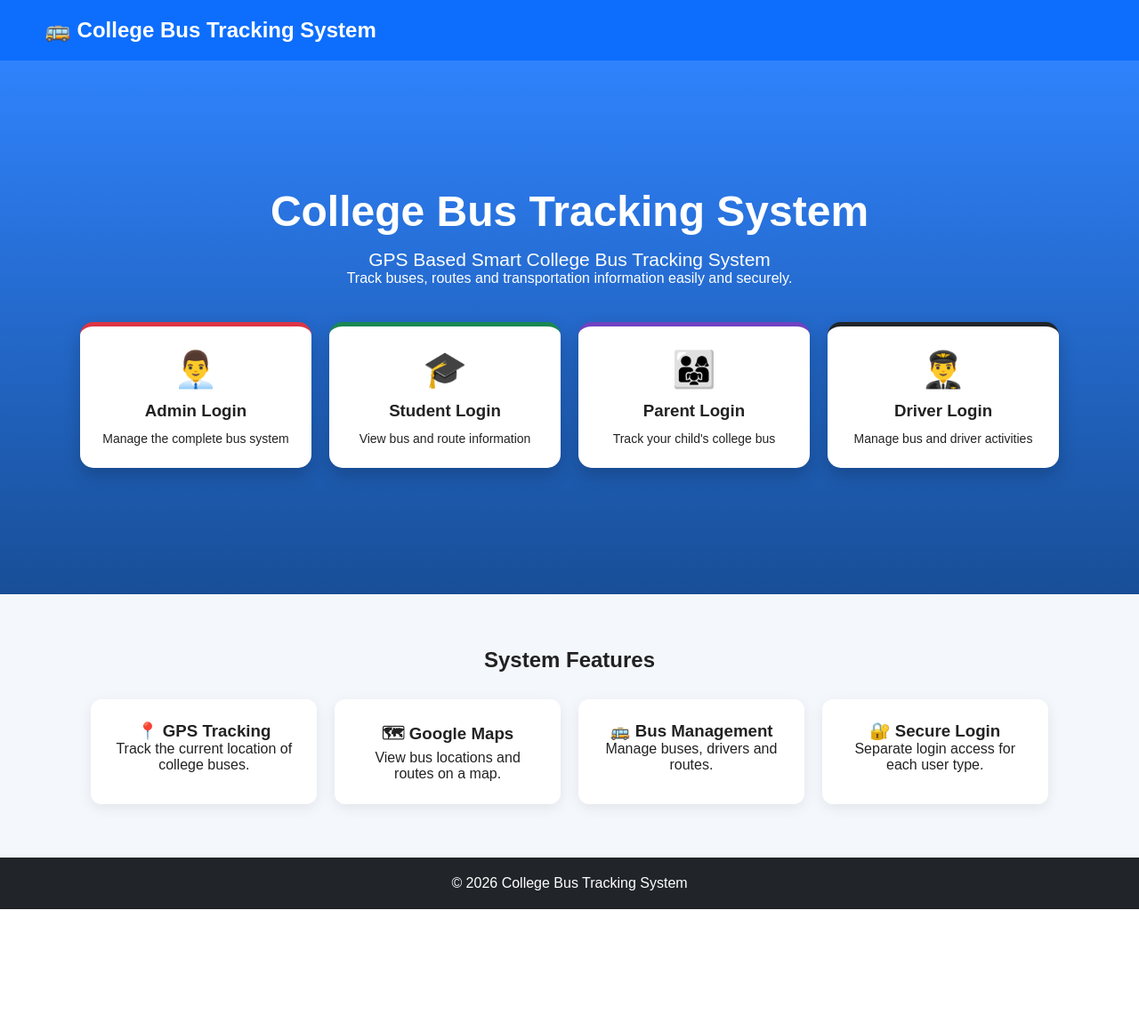
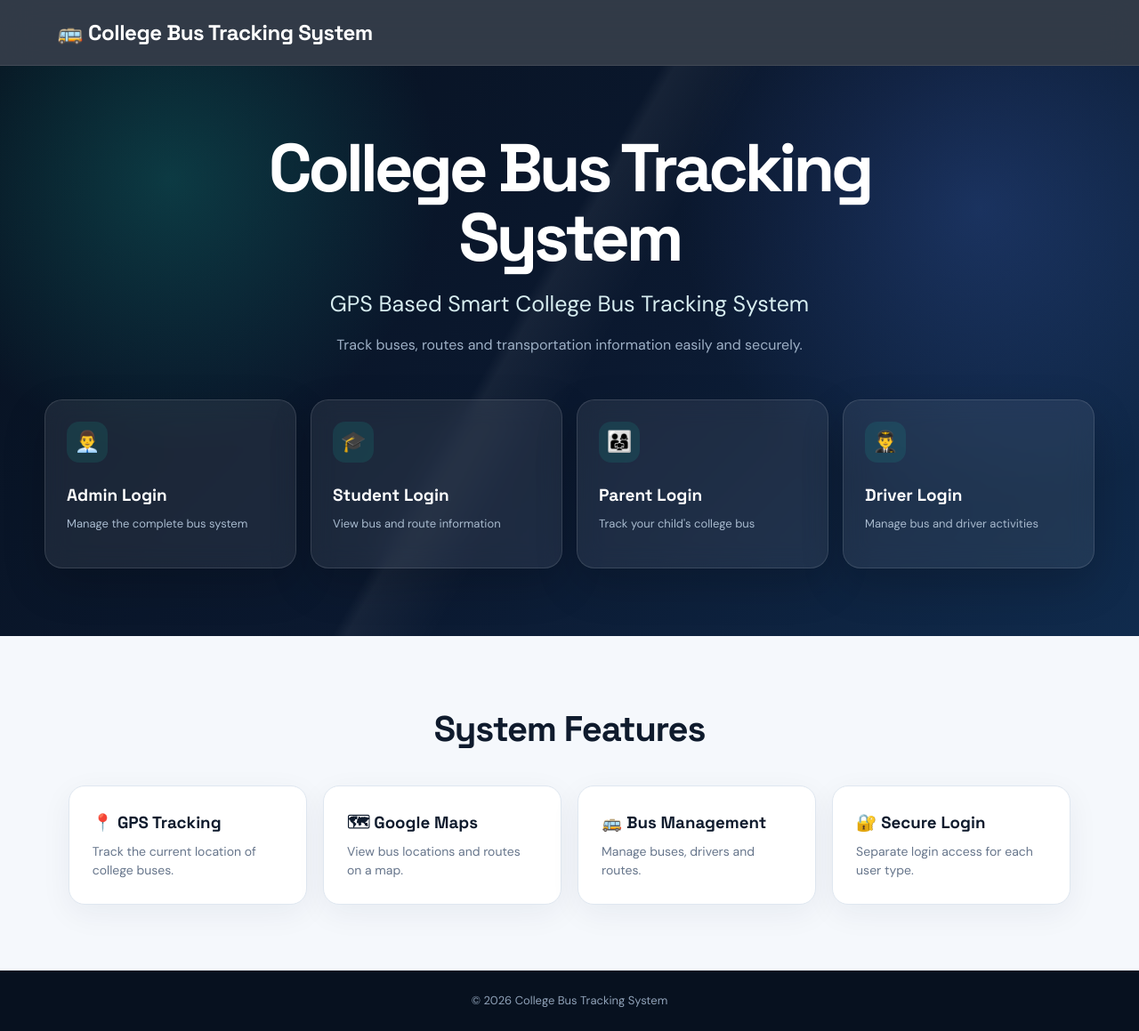
Before and after one commit to sridhar0709/College-bus, a Flask app: page / in a window 1280 px wide. Shown: the whole page at 89% size. Before the commit the page ends 1022 px from the top, so only its background shows below. Run offline with Flask 3, Linux system fonts and the light colour scheme.

Commit message:
Premium UI: update static/style.css

```diff
--- a/static/style.css
+++ b/static/style.css
@@ -1,630 +1,158 @@
-* {
-    margin: 0;
-    padding: 0;
-    box-sizing: border-box;
+@import url("https://fonts.googleapis.com/css2?family=DM+Sans:wght@400;500;600;700&family=Space+Grotesk:wght@500;600;700&display=swap");
+
+:root {
+  --bg: #07111f;
+  --bg-soft: #0b1728;
+  --surface: #ffffff;
+  --surface-soft: #f5f8fc;
+  --text: #0f1b2d;
+  --muted: #66758b;
+  --line: #dfe7f0;
+  --primary: #19b5a5;
+  --primary-dark: #0f8f84;
+  --navy: #0b1830;
+  --danger: #d95062;
+  --warning: #c88818;
+  --shadow: 0 24px 60px rgba(4, 19, 38, .14);
+  --radius: 22px;
 }
 
+* { box-sizing: border-box; margin: 0; padding: 0; }
+html { scroll-behavior: smooth; }
 body {
-    font-family: Arial, Helvetica, sans-serif;
-    background: #f4f7fb;
-    color: #222;
+  font-family: "DM Sans", system-ui, sans-serif;
+  background: var(--surface-soft);
+  color: var(--text);
+  line-height: 1.55;
 }
-
-
-/* =================================
-   NAVBAR
-================================= */
+a { color: inherit; }
+button, input, select, textarea { font: inherit; }
+button, a { -webkit-tap-highlight-color: transparent; }
 
 .navbar {
-    width: 100%;
-    background: #0d6efd;
-    color: white;
-    padding: 20px 50px;
+  position: sticky; top: 0; z-index: 100;
+  display:flex; justify-content:space-between; align-items:center;
+  padding: 18px clamp(18px, 5vw, 72px);
+  color:#fff;
+  background: rgba(7,17,31,.82);
+  backdrop-filter: blur(18px);
+  border-bottom:1px solid rgba(255,255,255,.08);
 }
-
-.logo {
-    font-size: 24px;
-    font-weight: bold;
-}
-
-
-/* =================================
-   HOME HERO
-================================= */
+.logo { font-family:"Space Grotesk", sans-serif; font-size: clamp(18px,2.2vw,24px); font-weight:700; letter-spacing:-.02em; }
 
 .hero {
-    min-height: 75vh;
-    display: flex;
-    align-items: center;
-    justify-content: center;
-    text-align: center;
-
-    background:
-        linear-gradient(
-            rgba(13, 110, 253, 0.85),
-            rgba(0, 60, 140, 0.9)
-        );
-
-    color: white;
+  position:relative; overflow:hidden;
+  min-height: 78vh;
+  display:grid; place-items:center; text-align:center;
+  padding: 76px 22px;
+  color:#fff;
+  background:
+    radial-gradient(circle at 15% 20%, rgba(25,181,165,.24), transparent 25%),
+    radial-gradient(circle at 86% 25%, rgba(82,134,255,.20), transparent 28%),
+    linear-gradient(135deg, #07111f 0%, #0b1930 54%, #102b4d 100%);
 }
-
-.hero-content {
-    width: 90%;
-    max-width: 1100px;
+.hero::before {
+  content:""; position:absolute; inset:0;
+  background: linear-gradient(120deg, transparent 0 45%, rgba(255,255,255,.05) 46%, transparent 52%);
+  pointer-events:none;
 }
-
+.hero-content { position:relative; width:min(1180px,100%); }
 .hero h1 {
-    font-size: 48px;
-    margin-bottom: 15px;
+  font-family:"Space Grotesk", sans-serif;
+  font-size: clamp(42px,7vw,76px);
+  line-height:1.02; letter-spacing:-.055em;
+  max-width:900px; margin:0 auto 18px;
 }
-
-.hero p {
-    font-size: 21px;
-}
-
-.subtitle {
-    font-size: 16px !important;
-}
-
-
-/* =================================
-   LOGIN BUTTONS
-================================= */
+.hero > .hero-content > p:first-of-type { font-size:clamp(18px,2vw,25px); color:#d7edf0; }
+.subtitle { max-width:760px; margin:14px auto 0; color:#9eb0c6 !important; font-size:16px !important; }
 
 .login-buttons {
-    display: grid;
-    grid-template-columns:
-        repeat(4, 1fr);
+  margin:48px auto 0;
+  display:grid; grid-template-columns:repeat(4,1fr); gap:16px;
+}
+.login-card {
+  display:block; text-decoration:none; text-align:left;
+  padding:24px; min-height:190px;
+  color:#fff;
+  background:rgba(255,255,255,.075);
+  border:1px solid rgba(255,255,255,.12);
+  border-radius:20px;
+  box-shadow:0 18px 48px rgba(0,0,0,.18);
+  backdrop-filter:blur(14px);
+  transition:transform .24s ease, border-color .24s ease, background .24s ease;
+}
+.login-card:hover { transform:translateY(-6px); border-color:rgba(25,181,165,.55); background:rgba(255,255,255,.11); }
+.login-card span { display:inline-grid; place-items:center; width:46px; height:46px; border-radius:14px; background:rgba(25,181,165,.14); font-size:23px; }
+.login-card h3 { margin:22px 0 8px; font-family:"Space Grotesk",sans-serif; font-size:19px; }
+.login-card p { color:#a9bbcf; font-size:13px; }
 
-    gap: 20px;
-
-    margin-top: 40px;
+.features { padding:74px 6vw; background:#f5f8fc; text-align:center; }
+.features > h2, .features h2 { font-family:"Space Grotesk",sans-serif; font-size:clamp(28px,4vw,40px); letter-spacing:-.03em; }
+.feature-grid { margin:32px auto 0; max-width:1160px; display:grid; grid-template-columns:repeat(4,1fr); gap:18px; }
+.feature {
+  padding:26px; text-align:left; background:#fff; border:1px solid var(--line); border-radius:18px;
+  box-shadow:0 10px 35px rgba(19,41,70,.06);
 }
-
-.login-card {
-    background: white;
-    color: #222;
-
-    padding: 25px;
-
-    border-radius: 15px;
-
-    text-decoration: none;
-
-    transition: 0.3s;
-
-    box-shadow:
-        0 8px 20px rgba(0, 0, 0, 0.2);
-}
-
-.login-card span {
-    font-size: 40px;
-}
-
-.login-card h3 {
-    margin: 12px 0;
-}
-
-.login-card p {
-    font-size: 14px;
-}
-
-.login-card:hover {
-    transform: translateY(-8px);
-}
-
-
-/* =================================
-   LOGIN COLORS
-================================= */
-
-.admin {
-    border-top: 5px solid #dc3545;
-}
-
-.student {
-    border-top: 5px solid #198754;
-}
-
-.parent {
-    border-top: 5px solid #6f42c1;
-}
-
-.driver {
-    border-top: 5px solid #212529;
-}
-
-
-/* =================================
-   FEATURES
-================================= */
-
-.features {
-    padding: 60px 8%;
-    text-align: center;
-}
-
-.feature-grid {
-    display: grid;
-
-    grid-template-columns:
-        repeat(4, 1fr);
-
-    gap: 20px;
-
-    margin-top: 30px;
-}
-
-.feature {
-    background: white;
-    padding: 25px;
-
-    border-radius: 12px;
-
-    box-shadow:
-        0 4px 15px rgba(0, 0, 0, 0.08);
-}
-
-
-/* =================================
-   FOOTER
-================================= */
-
-footer {
-    background: #212529;
-    color: white;
-
-    text-align: center;
-
-    padding: 20px;
-}
-
-
-/* =================================
-   LOGIN PAGE
-================================= */
+.feature h3 { font-family:"Space Grotesk",sans-serif; margin-bottom:8px; }
+.feature p { color:var(--muted); font-size:14px; }
+footer { padding:24px; text-align:center; background:#07111f; color:#90a2b8; font-size:13px; }
 
 .login-page {
-    min-height: 100vh;
+  min-height:100vh; display:grid; place-items:center; padding:24px;
+  background:
+    radial-gradient(circle at 18% 20%, rgba(25,181,165,.18), transparent 25%),
+    radial-gradient(circle at 82% 75%, rgba(71,115,255,.16), transparent 28%),
+    #07111f;
+}
+.login-container {
+  width:min(440px,100%); padding:34px;
+  background:rgba(255,255,255,.97); border:1px solid rgba(255,255,255,.5);
+  border-radius:26px; box-shadow:var(--shadow);
+}
+.login-icon {
+  width:58px; height:58px; display:grid; place-items:center; margin-bottom:18px;
+  border-radius:18px; background:#e8fbf8; font-size:28px;
+}
+.login-container h2 { font-family:"Space Grotesk",sans-serif; font-size:30px; letter-spacing:-.04em; }
+.login-subtitle { margin:6px 0 24px; color:var(--muted); }
+.login-container form { display:grid; gap:10px; text-align:left; }
+.login-container label { margin-top:8px; color:#2e415b; font-size:13px; font-weight:600; }
+.login-container input {
+  width:100%; padding:13px 14px; border:1px solid var(--line); border-radius:12px; outline:0; background:#fbfdff;
+}
+.login-container input:focus { border-color:var(--primary); box-shadow:0 0 0 4px rgba(25,181,165,.12); }
+.btn {
+  border:1px solid transparent; border-radius:12px; padding:12px 16px; cursor:pointer;
+  display:inline-flex; align-items:center; justify-content:center; gap:7px; text-decoration:none; font-weight:700;
+  transition:transform .2s ease, box-shadow .2s ease, background .2s ease;
+}
+.btn:hover { transform:translateY(-1px); }
+.login-container .btn { width:100%; margin-top:14px; }
+.admin-btn,.student-btn,.parent-btn,.driver-btn,.btn-primary { background:var(--primary); color:#fff; box-shadow:0 10px 24px rgba(25,181,165,.20); }
+.admin-btn:hover,.student-btn:hover,.parent-btn:hover,.driver-btn:hover,.btn-primary:hover { background:var(--primary-dark); }
+.back { display:block; margin-top:18px; color:#4d627c; text-decoration:none; font-weight:600; }
+.back:hover { color:var(--primary-dark); }
 
-    display: flex;
+.dashboard-nav { background:var(--navy); color:#fff; }
+.dashboard-nav a { background:var(--danger); color:#fff; border-radius:10px; }
+.dashboard-container { width:min(1200px,92%); margin:40px auto; }
+.stats-grid,.stats { gap:16px; }
+.stat-card { border-radius:18px; box-shadow:0 10px 28px rgba(14,36,62,.07); }
+.dashboard-card,.profile-card,.card,.location-map-card,.welcome-card,.emergency-card { border-radius:18px; border:1px solid var(--line); box-shadow:0 10px 30px rgba(14,36,62,.06); }
+.dashboard-card:hover { transform:translateY(-3px); }
+.table-wrap { border-radius:14px; }
+.btn-danger { background:#fff0f2; color:#ba3043; }
+.flash { border-radius:12px; }
+.empty { padding:36px; color:#8c9aad; }
 
-    justify-content: center;
-
-    align-items: center;
-
-    background:
-        linear-gradient(
-            135deg,
-            #0d6efd,
-            #6f42c1
-        );
+@media (max-width: 1020px) {
+  .login-buttons,.feature-grid { grid-template-columns:repeat(2,1fr); }
 }
-
-.login-container {
-    width: 400px;
-
-    background: white;
-
-    padding: 35px;
-
-    border-radius: 15px;
-
-    box-shadow:
-        0 10px 30px rgba(0,0,0,.25);
-
-    text-align: center;
+@media (max-width: 680px) {
+  .navbar { padding:16px 18px; }
+  .hero { min-height:auto; padding:60px 18px 66px; }
+  .login-buttons,.feature-grid { grid-template-columns:1fr; }
+  .login-card { min-height:auto; }
+  .features { padding:56px 18px; }
+  .login-container { padding:26px 22px; }
 }
-
-.login-icon {
-    font-size: 50px;
-}
-
-.login-container h2 {
-    margin: 15px 0 5px;
-}
-
-.login-subtitle {
-    color: #777;
-    margin-bottom: 25px;
-}
-
-.login-container form {
-    text-align: left;
-}
-
-.login-container label {
-    display: block;
-
-    margin-top: 15px;
-
-    margin-bottom: 6px;
-
-    font-weight: bold;
-}
-
-.login-container input {
-    width: 100%;
-
-    padding: 12px;
-
-    border: 1px solid #ccc;
-
-    border-radius: 7px;
-
-    outline: none;
-}
-
-.login-container input:focus {
-    border-color: #0d6efd;
-}
-
-.btn {
-    width: 100%;
-
-    padding: 12px;
-
-    margin-top: 25px;
-
-    border: none;
-
-    border-radius: 7px;
-
-    color: white;
-
-    cursor: pointer;
-}
-
-.admin-btn {
-    background: #dc3545;
-}
-
-.student-btn {
-    background: #198754;
-}
-
-.parent-btn {
-    background: #6f42c1;
-}
-
-.driver-btn {
-    background: #212529;
-}
-
-.back {
-    display: block;
-
-    margin-top: 20px;
-
-    text-decoration: none;
-
-    color: #0d6efd;
-}
-
-.alert {
-    background: #f8d7da;
-
-    color: #842029;
-
-    padding: 10px;
-
-    border-radius: 6px;
-
-    margin-bottom: 15px;
-}
-
-
-/* =================================
-   DASHBOARD NAVBAR
-================================= */
-
-.dashboard-nav {
-    background: #212529;
-
-    color: white;
-
-    display: flex;
-
-    justify-content: space-between;
-
-    align-items: center;
-
-    padding: 18px 40px;
-}
-
-.dashboard-nav a {
-    color: white;
-
-    text-decoration: none;
-
-    background: #dc3545;
-
-    padding: 9px 18px;
-
-    border-radius: 6px;
-}
-
-
-/* =================================
-   DASHBOARD
-================================= */
-
-.dashboard-container {
-    width: 90%;
-
-    max-width: 1200px;
-
-    margin: 40px auto;
-}
-
-.dashboard-container > h1 {
-    margin-bottom: 8px;
-}
-
-
-/* =================================
-   STATISTICS
-================================= */
-
-.stats-grid {
-    display: grid;
-
-    grid-template-columns:
-        repeat(4, 1fr);
-
-    gap: 20px;
-
-    margin: 30px 0;
-}
-
-.stat-card {
-    color: white;
-
-    padding: 25px;
-
-    border-radius: 12px;
-
-    text-align: center;
-}
-
-.stat-card h2 {
-    font-size: 40px;
-}
-
-.blue {
-    background: #0d6efd;
-}
-
-.green {
-    background: #198754;
-}
-
-.orange {
-    background: #fd7e14;
-}
-
-.purple {
-    background: #6f42c1;
-}
-
-
-/* =================================
-   DASHBOARD CARDS
-================================= */
-
-.dashboard-grid {
-    display: grid;
-
-    grid-template-columns:
-        repeat(3, 1fr);
-
-    gap: 20px;
-
-    margin-top: 30px;
-}
-
-.dashboard-card {
-    background: white;
-
-    padding: 30px;
-
-    text-decoration: none;
-
-    color: #222;
-
-    border-radius: 12px;
-
-    text-align: center;
-
-    box-shadow:
-        0 4px 15px rgba(0,0,0,.08);
-
-    transition: .3s;
-}
-
-.dashboard-card:hover {
-    transform: translateY(-5px);
-
-    box-shadow:
-        0 8px 25px rgba(0,0,0,.15);
-}
-
-.dashboard-card span {
-    font-size: 40px;
-
-    display: block;
-
-    margin-bottom: 10px;
-}
-
-
-/* =================================
-   PROFILE
-================================= */
-
-.profile-card {
-    background: white;
-
-    padding: 30px;
-
-    margin-top: 25px;
-
-    border-radius: 12px;
-
-    box-shadow:
-        0 4px 15px rgba(0,0,0,.08);
-}
-
-.profile-card p {
-    padding: 8px 0;
-
-    border-bottom:
-        1px solid #eee;
-}
-
-
-/* =================================
-   RESPONSIVE
-================================= */
-
-@media(max-width: 900px) {
-
-    .login-buttons {
-        grid-template-columns:
-            repeat(2, 1fr);
-    }
-
-    .feature-grid {
-        grid-template-columns:
-            repeat(2, 1fr);
-    }
-
-    .stats-grid {
-        grid-template-columns:
-            repeat(2, 1fr);
-    }
-
-    .dashboard-grid {
-        grid-template-columns:
-            repeat(2, 1fr);
-    }
-}
-
-
-@media(max-width: 600px) {
-
-    .hero h1 {
-        font-size: 32px;
-    }
-
-    .login-buttons {
-        grid-template-columns: 1fr;
-    }
-
-    .feature-grid {
-        grid-template-columns: 1fr;
-    }
-
-    .stats-grid {
-        grid-template-columns: 1fr;
-    }
-
-    .dashboard-grid {
-        grid-template-columns: 1fr;
-    }
-
-    .login-container {
-        width: 90%;
-    }
-
-    .dashboard-nav {
-        padding: 15px;
-    }
-}
-/* DRIVER UI ONLY */
-
-.driver-welcome {
-    background: white;
-    padding: 24px;
-    border-radius: 12px;
-    margin-bottom: 24px;
-    box-shadow: 0 4px 15px rgba(0,0,0,0.04);
-}
-
-.driver-welcome h2 {
-    margin: 0 0 8px;
-}
-
-.driver-welcome p {
-    color: #7b8798;
-    margin: 0;
-}
-
-.driver-info-card {
-    margin-top: 25px;
-}
-
-.driver-info-grid {
-    display: grid;
-    grid-template-columns: repeat(3, 1fr);
-    gap: 15px;
-}
-
-.info-item {
-    background: #f7f9fc;
-    padding: 18px;
-    border-radius: 10px;
-}
-
-.info-item span {
-    display: block;
-    color: #7b8798;
-    font-size: 12px;
-    margin-bottom: 7px;
-}
-
-.info-item strong {
-    color: #172033;
-    font-size: 15px;
-}
-
-.driver-gps-card {
-    margin-top: 20px;
-}
-
-.gps-location-grid {
-    display: grid;
-    grid-template-columns: 1fr 1fr;
-    gap: 15px;
-}
-
-.gps-status-box {
-    margin-top: 15px;
-    background: #f7f9fc;
-    padding: 18px;
-    border-radius: 10px;
-}
-
-.gps-status-box span {
-    display: block;
-    color: #7b8798;
-    font-size: 12px;
-    margin-bottom: 7px;
-}
-
-@media (max-width: 800px) {
-
-    .driver-info-grid {
-        grid-template-columns: 1fr 1fr;
-    }
-
-}
-
-@media (max-width: 550px) {
-
-    .driver-info-grid,
-    .gps-location-grid {
-        grid-template-columns: 1fr;
-    }
-
-}
```
